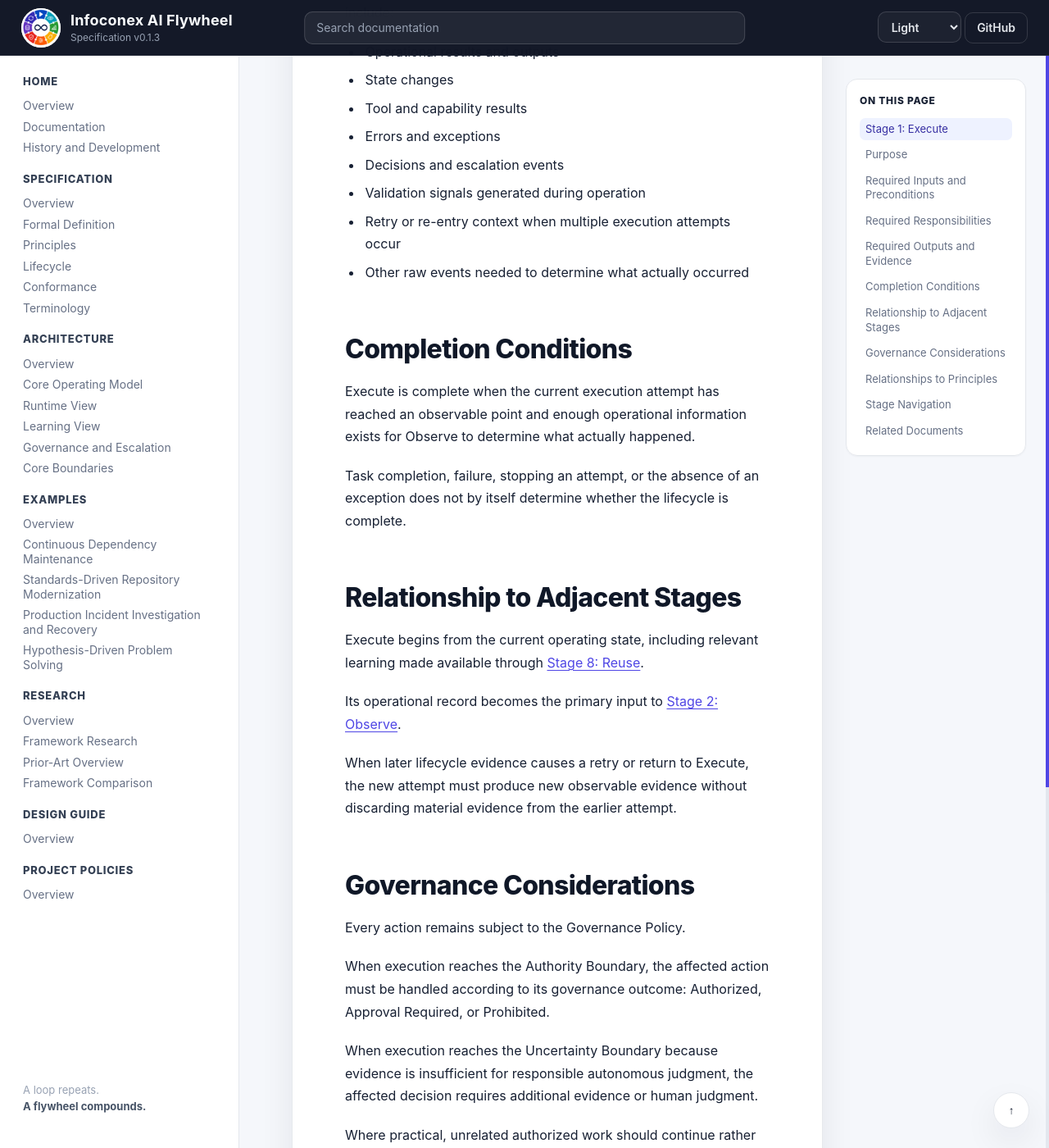
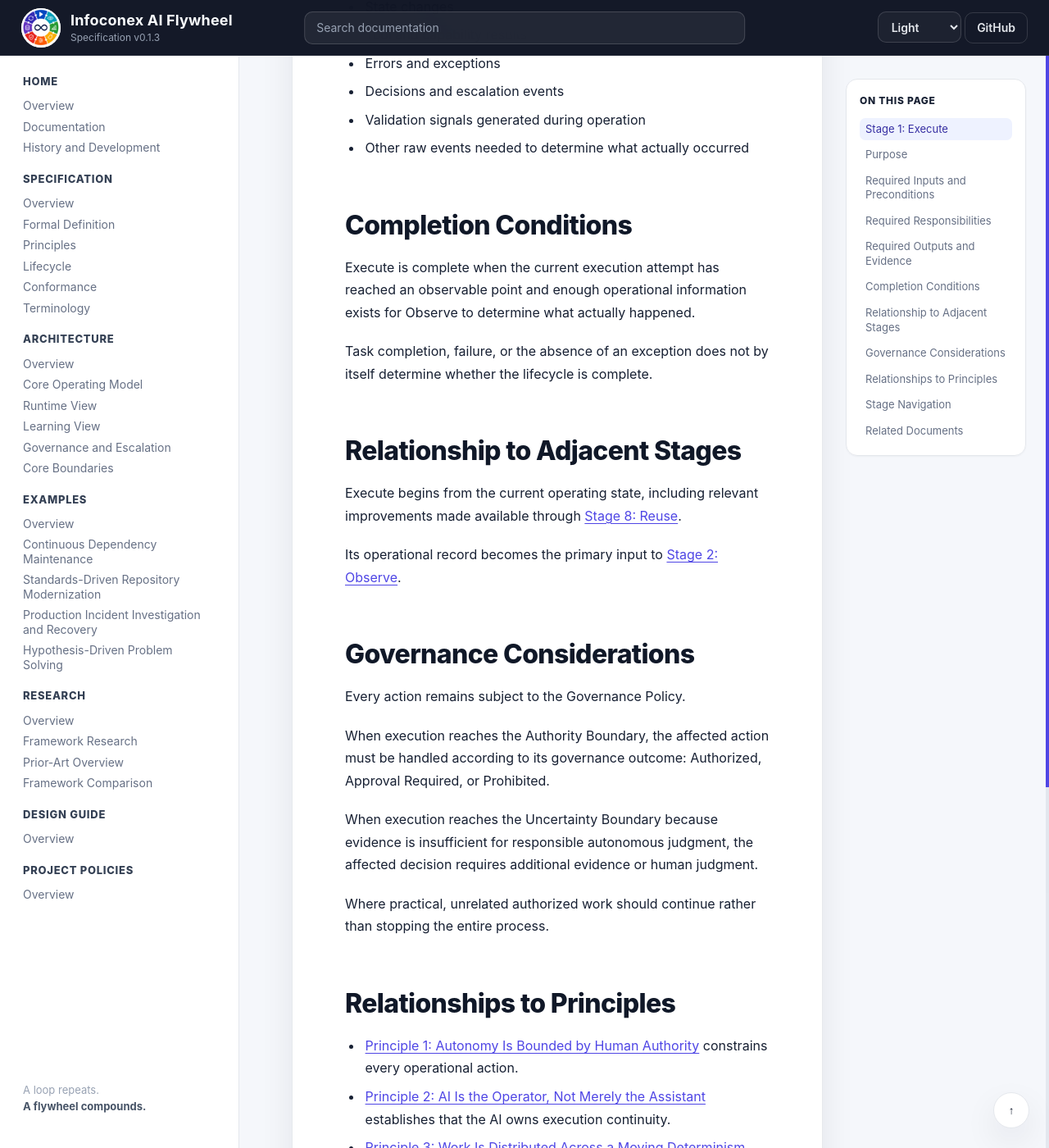
Before and after one commit to infoconex/ai-flywheel, a Jekyll site: the page built from docs/specification/lifecycle/01-execute.md, in a window 1280 px wide and 1400 px high, scrolled down 2046 px. Shown: the whole window at 82% size. Built offline with Jekyll 4.4.1, drawn with Linux system fonts in a browser that asks for light colours; our own code applies the rules of GitHub Pages for plain Markdown files; some of the changed text lies outside the part shown.

Commit message:
Keep Execute contract focused on stage responsibility

```diff
--- a/docs/specification/lifecycle/01-execute.md
+++ b/docs/specification/lifecycle/01-execute.md
@@ -31,7 +31,6 @@ Execute must:
 - Use deterministic capabilities where reliable repeatable behavior is already available and appropriate
 - Keep actions within the current Governance Policy
 - Produce enough operational information for later observation of what actually occurred
-- Preserve enough distinction between retries or re-entered execution attempts to prevent later attempts from erasing material evidence from earlier ones
 
 The three operating mechanisms are not separate lifecycle stages. A single execution may move between AI reasoning and deterministic capabilities many times while following the same procedure.
 
@@ -45,22 +44,19 @@ Execute must produce or preserve an operational record that may include:
 - Errors and exceptions
 - Decisions and escalation events
 - Validation signals generated during operation
-- Retry or re-entry context when multiple execution attempts occur
 - Other raw events needed to determine what actually occurred
 
 ## Completion Conditions
 
 Execute is complete when the current execution attempt has reached an observable point and enough operational information exists for Observe to determine what actually happened.
 
-Task completion, failure, stopping an attempt, or the absence of an exception does not by itself determine whether the lifecycle is complete.
+Task completion, failure, or the absence of an exception does not by itself determine whether the lifecycle is complete.
 
 ## Relationship to Adjacent Stages
 
-Execute begins from the current operating state, including relevant learning made available through [Stage 8: Reuse](08-reuse.md).
+Execute begins from the current operating state, including relevant improvements made available through [Stage 8: Reuse](08-reuse.md).
 
 Its operational record becomes the primary input to [Stage 2: Observe](02-observe.md).
-
-When later lifecycle evidence causes a retry or return to Execute, the new attempt must produce new observable evidence without discarding material evidence from the earlier attempt.
 
 ## Governance Considerations
 
```
